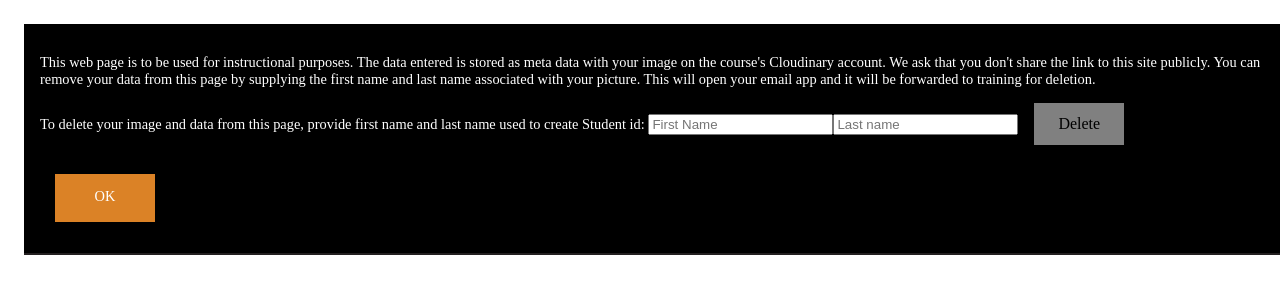
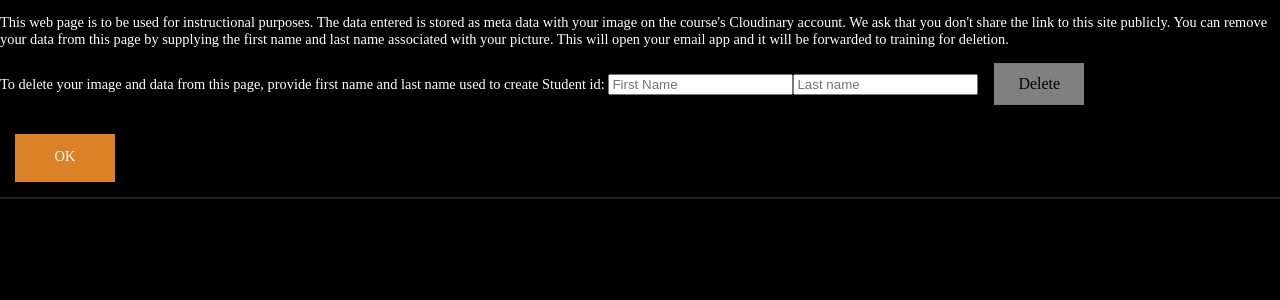
Before and after one commit to rebeccapeltz/vue-student-id, a Vue app: page / in a window 1280 px wide. Shown: the top 300 px of the page. Built offline with nearby package versions, Linux system fonts and the light colour scheme.

Commit message:
build to docs

```diff
--- a/src/App.vue
+++ b/src/App.vue
@@ -16,5 +16,10 @@ export default {
 </script>
 
 <style>
+body{
+  margin: 0;
+  padding: 0;
+  background-color: black;
+}
 
 </style>
--- a/src/components/Banner.vue
+++ b/src/components/Banner.vue
@@ -1,6 +1,6 @@
 <template>
   <div class="banner">
-    <div id="banner" v-if="show" class="banner top full">
+    <div v-if="show" class= "top full">
       <p>
         This web page is to be used for instructional purposes. The data entered
         is stored as meta data with your image on the course's Cloudinary
@@ -48,20 +48,20 @@ export default {
 .banner {
   font-family: 'Times New Roman', Times, serif;
   color: white;
-  background-color: white;
-  padding: 1rem;
+  background-color: black;
+  /* padding: 1rem; */
   font-size: 0.9rem;
 }
 .banner div {
   background-color: black;
 }
-.banner.top {
+.banner .top {
   display: block;
   border-bottom: 2px solid #231f20;
   top: -350px;
   transition: top 0.5s;
 }
-.banner.top.show {
+.banner .top.show {
   display: block;
   top: 0;
   margin-top: 0px;
--- a/vue.config.js
+++ b/vue.config.js
@@ -1,3 +1,11 @@
+require('path');
 module.exports = {
-
+    runtimeCompiler: true,
+    css: {
+        sourceMap: true
+    },
+    publicPath: '',
+    //build for docs folder to enable gh-pages hosting
+    outputDir: './docs/',
+    assetsDir: 'assets'
 }
```
Also changed, not shown: 8 other files (tests, documents, lock files or other folders).
